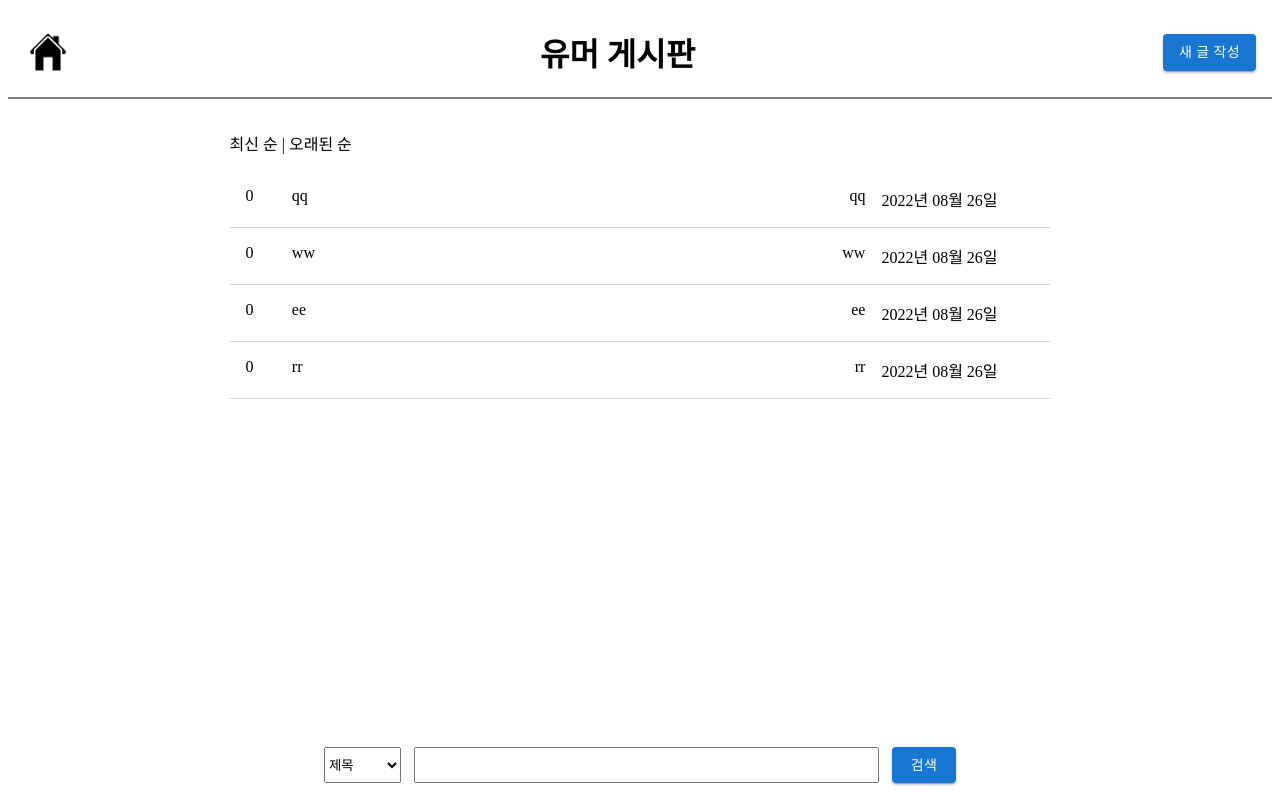
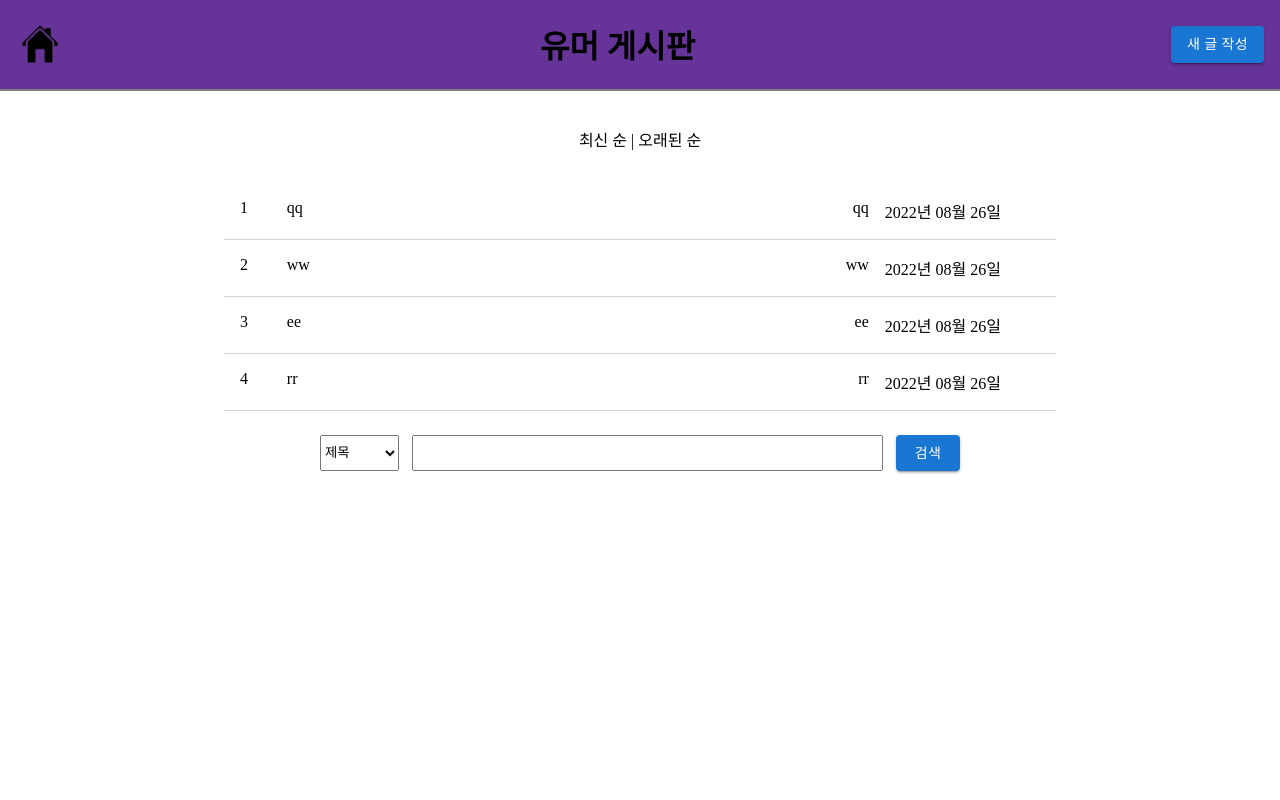
Before and after one commit to kwakhyun/anonymous-forum, a React (Create React App) app: page / in a window 1280 px wide. Built offline with nearby package versions, Linux system fonts and the light colour scheme; data requests are answered from the project's data file.

Commit message:
add : GlobalStyle.jsx

```diff
--- a/src/App.js
+++ b/src/App.js
@@ -1,15 +1,22 @@
 import { Routes, Route } from "react-router-dom";
 import { MainPage, PostPage, DetailPage, CommentPage } from "./pages";
+import styled from "styled-components";
 
 function App() {
   return (
+    <AppContainer>
       <Routes>
         <Route path="/" element={<MainPage />} />
         <Route path="post/" element={<PostPage />} />
         <Route path="detail/:id" element={<DetailPage />} />
         <Route path="/comments/:id" element={<CommentPage />} />
       </Routes>
+    </AppContainer>
   );
 }
 
+const AppContainer = styled.div`
+  height: 100vh;
+`;
+
 export default App;
--- /dev/null
+++ b/src/GlobalStyle.jsx
@@ -0,0 +1,12 @@
+import { createGlobalStyle } from "styled-components";
+
+const GlobalStyle = createGlobalStyle`
+
+  body {
+    /* font-family: "Helvetica", "Arial", sans-serif; */
+    /* line-height: 1.5; */
+    margin: 0;
+  }
+`;
+
+export default GlobalStyle;
--- a/src/components/Header/Header.jsx
+++ b/src/components/Header/Header.jsx
@@ -33,7 +33,7 @@ const HeaderContainer = styled.div`
   align-items: center;
   padding: 0 1em 0 1em;
   border-bottom: 2px solid grey;
-  /* background-color: rebeccapurple; */
+  background-color: rebeccapurple;
 `;
 
 const Title = styled.h1``;
--- a/src/components/Posts/Posts.jsx
+++ b/src/components/Posts/Posts.jsx
@@ -1,14 +1,13 @@
-import React from "react";
+import React, { useState } from "react";
 import { useNavigate } from "react-router-dom";
 import styled from "styled-components";
 
-const Posts = ({ post }) => {
+const Posts = ({ post, postNum }) => {
   const { id, nickname, password, date, title, content, commtents } = post;
   const navigate = useNavigate();
   const goToDeatil = () => {
     navigate(`/posts/${id}`);
   };
-  const postNum = 0;
   return (
     <PostContainer onClick={goToDeatil}>
       <PostId>{postNum}</PostId>
--- a/src/index.js
+++ b/src/index.js
@@ -4,11 +4,13 @@ import { BrowserRouter } from "react-router-dom";
 import App from "./App";
 import { Provider } from "react-redux";
 import store from "./redux/store";
+import GlobalStyle from "./GlobalStyle";
 
 const root = ReactDOM.createRoot(document.getElementById("root"));
 root.render(
   <BrowserRouter>
     <Provider store={store}>
+      <GlobalStyle />
       <App />
     </Provider>
   </BrowserRouter>
--- a/src/pages/MainPage.jsx
+++ b/src/pages/MainPage.jsx
@@ -52,13 +52,13 @@ const MainPage = () => {
     <>
       <Header />
       <MainPageContainer>
+        <p>최신 순 | 오래된 순</p>
         <PostsContainer>
           {/* TODO: 필터 레이아웃 수정 */}
-          <p>최신 순 | 오래된 순</p>
           <PostList>
             {searched &&
-              searched.map((post) => {
-                return <Posts post={post} key={post.id} />;
+              searched.map((post, idx) => {
+                return <Posts post={post} key={post.id} postNum={idx + 1} />;
               })}
           </PostList>
         </PostsContainer>
@@ -68,26 +68,27 @@ const MainPage = () => {
   );
 };
 
+const MainPageContainer = styled.div`
+  height: 50%; // TODO: 전체 높이 수정 조정
+  display: flex;
+  flex-direction: column;
+  justify-content: center;
+  align-items: center;
+`;
+
+const PostsContainer = styled.div`
+  align-items: center;
+  width: 70%;
+  padding: 1em 2em 1em 2em;
+  /* background-color: gray; */
+  box-sizing: border-box;
+  overflow: auto;
+`;
+
 const PostList = styled.div`
   display: flex;
   flex-direction: column;
   max-width: 100%;
 `;
 
-const PostsContainer = styled.div`
-  align-items: center;
-  height: 80vh; // TODO: 전체 높이 수정 조정
-  width: 70%;
-  padding: 1em 2em 1em 2em;
-  /* background-color: gray; */
-  box-sizing: border-box;
-`;
-
-const MainPageContainer = styled.div`
-  display: flex;
-  flex-direction: column;
-  justify-content: center;
-  align-items: center;
-`;
-
 export default MainPage;
```
Lines whose indentation alone changed are shown as unchanged.
